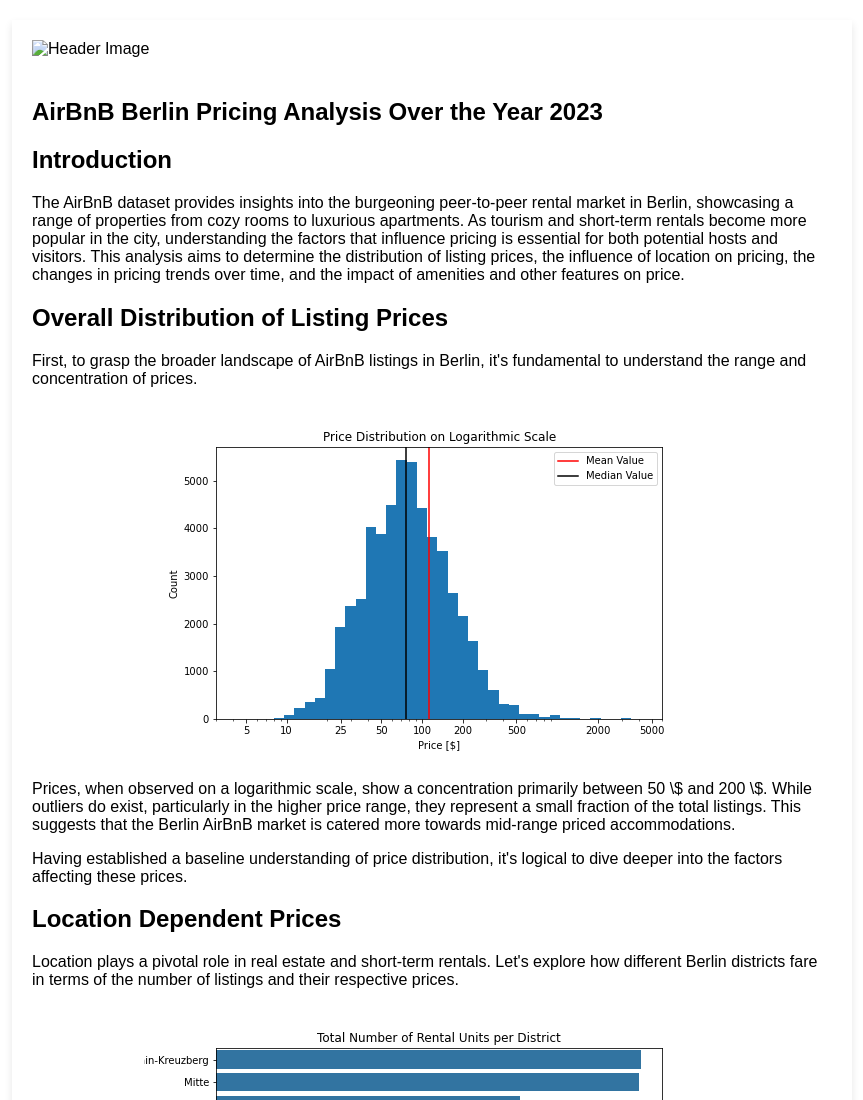
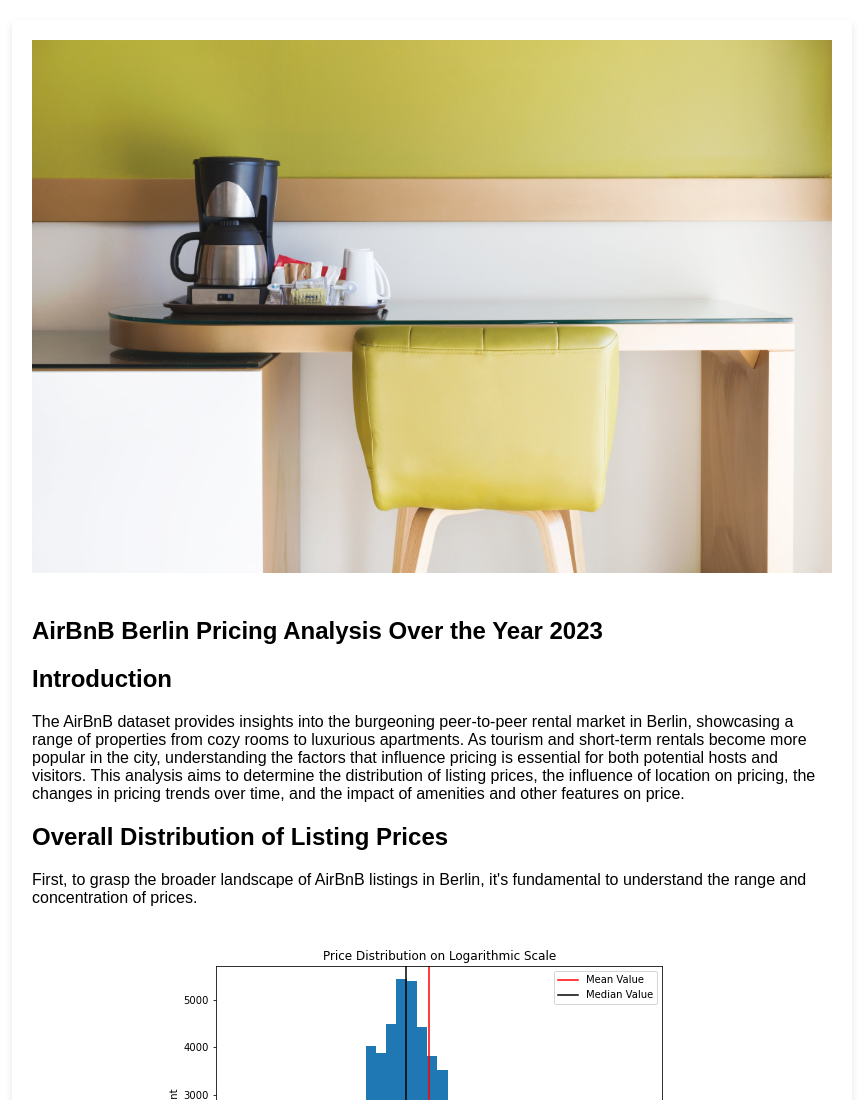
Before and after one commit to Marius-Frank/Marius-Frank.github.io, a plain HTML site: page index.html in a window 1280 px wide. Shown: the top 1100 px of the page, without its empty margins (208-1071 px from the left). Drawn offline with Linux system fonts and the light colour scheme.

Commit message:
Added header image

```diff
--- a/index.html
+++ b/index.html
@@ -10,7 +10,7 @@
 <body>
     <div class="blog-post">
         <header>
-            <img src="path_to_your_header_image.jpg" alt="Header Image">
+            <img src="breakfast-nook.jpg" alt="Header Image">
         </header>
         <article>
 
```
Also changed, not shown: breakfast-nook.jpg (added).
